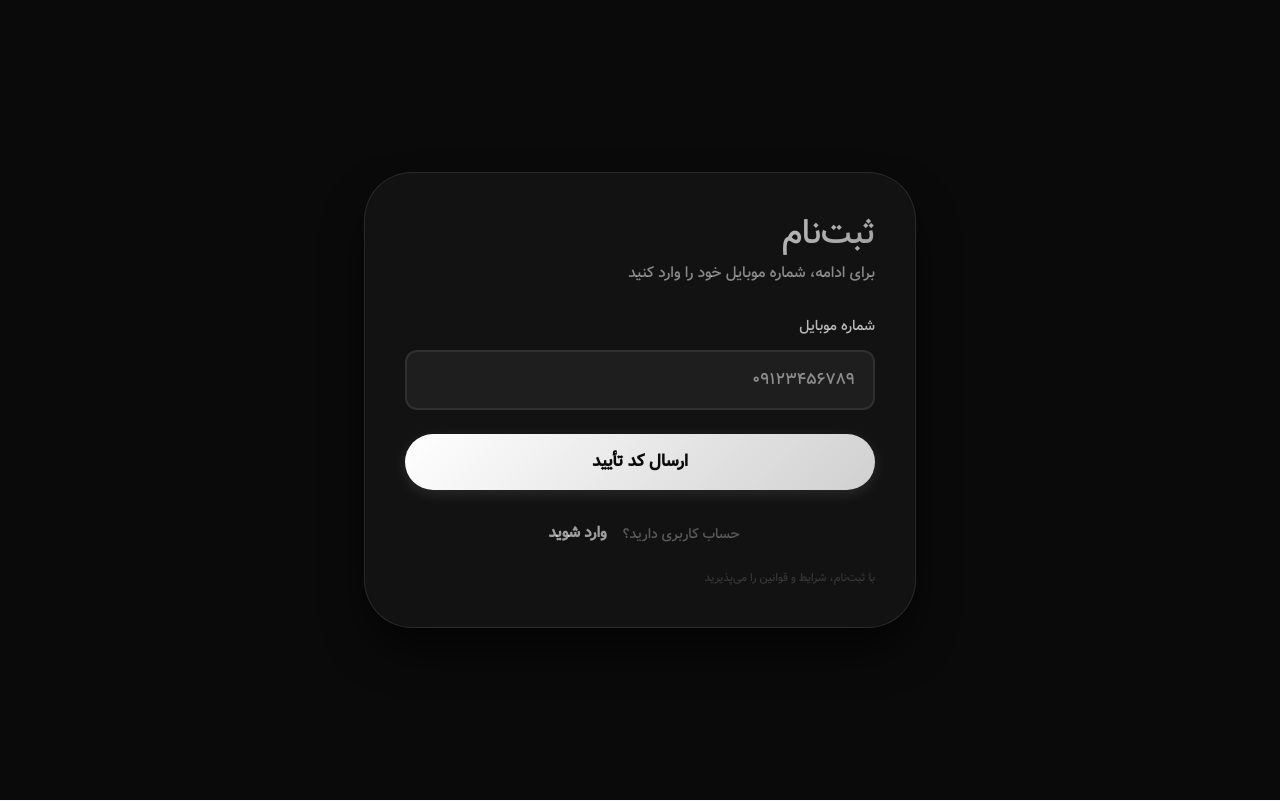
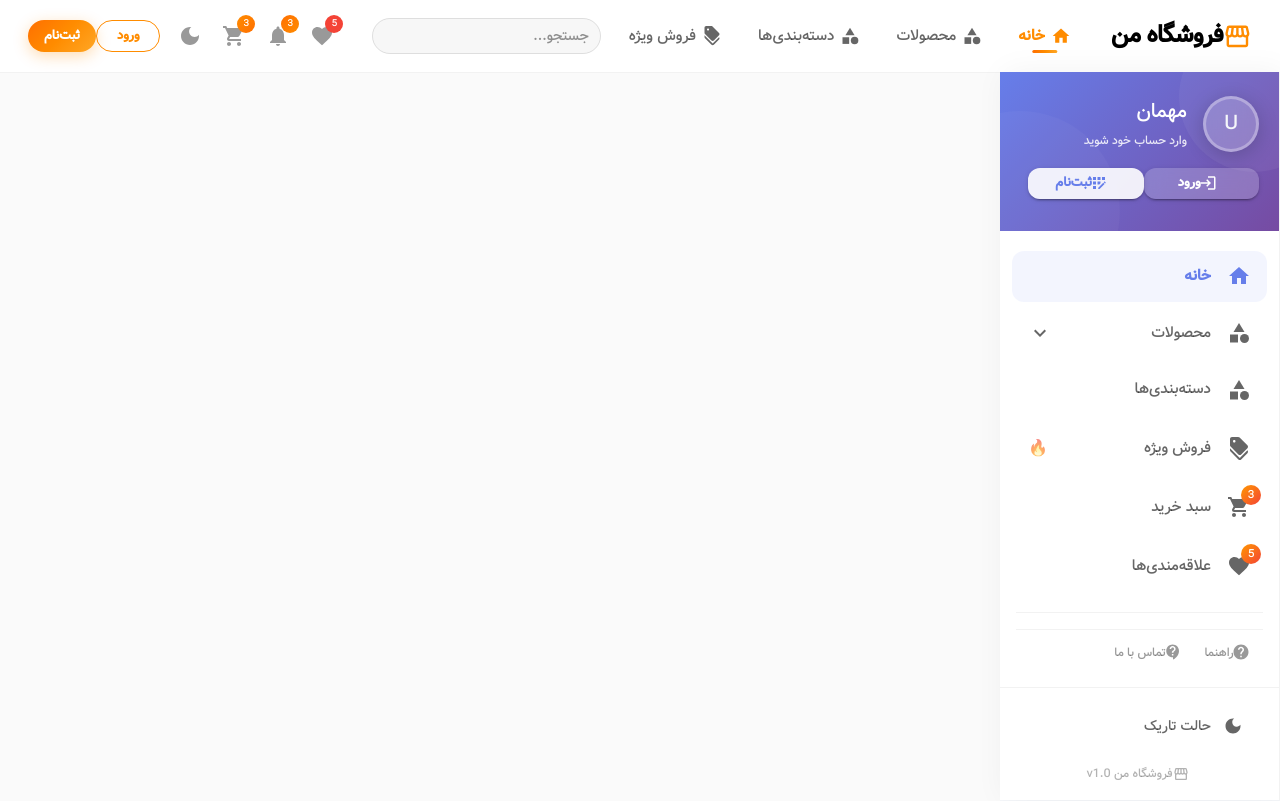
Before and after one commit to Ehsan-Rohanii/E-Commerce-Client-1, a React (Vite) app: page / in a window 1280 px wide. Built offline with nearby package versions, Linux system fonts and the light colour scheme.

Commit message:
fix route and layout

```diff
--- a/src/Layout/index.jsx
+++ b/src/Layout/index.jsx
@@ -1,12 +1,17 @@
 // Layout.jsx
-import React, { useState } from 'react';
+import React, { useState, useContext } from 'react';
 import { Outlet } from 'react-router-dom';
 import Navbar from '../Components/Navbar';
 import SideBar from '../Components/SideBar';
-import { Box } from '@mui/material';
+import { Box, useTheme, useMediaQuery } from '@mui/material';
+import { ColorModeContext } from '../App';
 
 export default function Layout() {
   const [sidebarOpen, setSidebarOpen] = useState(false);
+  const theme = useTheme();
+  const isMobile = useMediaQuery(theme.breakpoints.down('md'));
+  const colorMode = useContext(ColorModeContext);
+  const isDark = colorMode.mode === 'dark';
 
   const toggleSidebar = () => {
     setSidebarOpen(!sidebarOpen);
@@ -16,22 +21,30 @@ export default function Layout() {
     <Box sx={{ display: 'flex', flexDirection: 'column', minHeight: '100vh' }}>
       <Navbar onMenuClick={toggleSidebar} />
 
-      <Box sx={{ display: 'flex', flex: 1, position: 'relative' }}>
+      <Box sx={{ display: 'flex', flex: 1 }}>
+        {/* محتوای اصلی */}
+        <Box
+          component="main"
+          sx={{
+            flex: 1,
+            p: { xs: 2, md: 3 },
+            width: '100%',
+            ...(isMobile ? {} : {
+              // marginRight: '280px',
+            }),
+            minHeight: 'calc(100vh - 72px)',
+            backgroundColor: isDark ? '#121212' : '#fafafa',
+            transition: 'background-color 0.3s ease',
+          }}
+        >
+          <Outlet />
+        </Box>
+
+        {/* سایدبار */}
         <SideBar
           open={sidebarOpen}
           onClose={() => setSidebarOpen(false)}
         />
-        <Box
-          component="main"
-          sx={{
-            flex: 1,
-            p: 3,
-            transition: 'margin-right 0.3s ease',
-            marginRight: sidebarOpen ? '280px' : '0px',
-          }}
-        >
-          <Outlet />
-        </Box>
       </Box>
     </Box>
   );
```
Also changed, not shown: src/Routes/index.jsx (+4 -3 lines).
